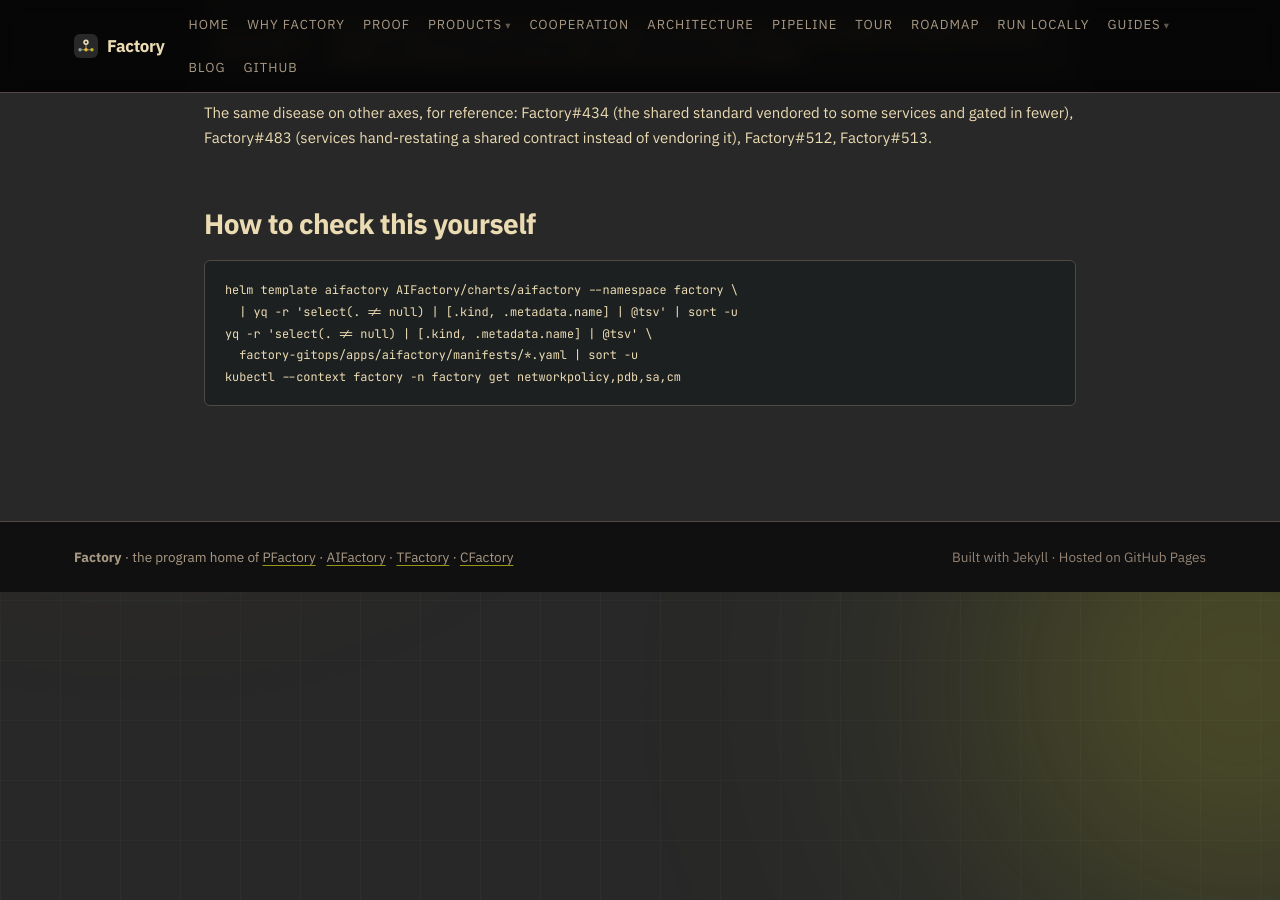
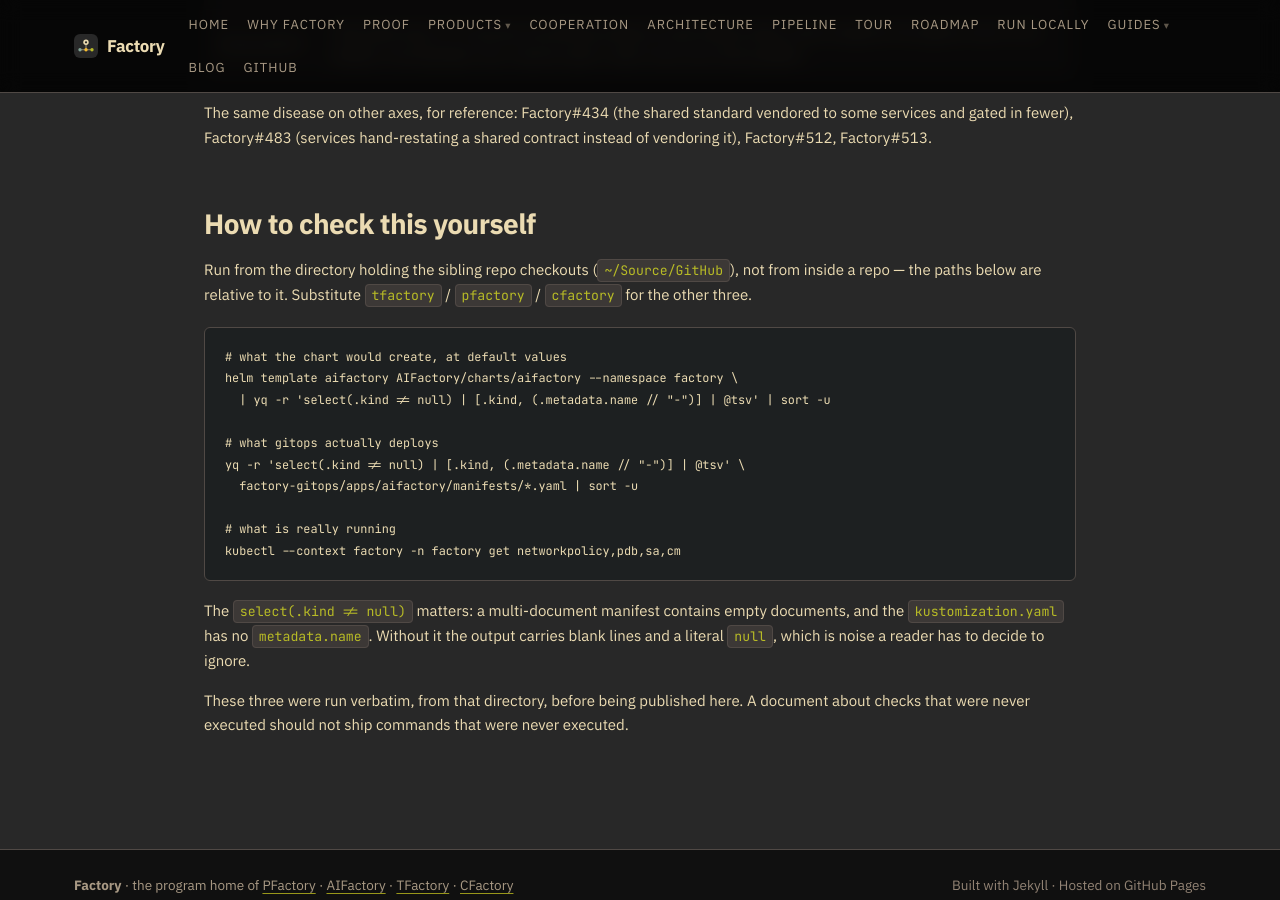
Before and after one commit to olafkfreund/Factory, a Jekyll site: the page built from docs/dev/chart-vs-cluster.md, in a window 1280 px wide and 900 px high, scrolled down 5394 px. Built offline with Jekyll 4.4.1, drawn with Linux system fonts in a browser that asks for light colours; our own code applies the rules of GitHub Pages for plain Markdown files.

Commit message:
docs: run this document's own verification commands before publishing them
The "How to check this yourself" block had never been executed as written.
A document whose subject is controls that were never exercised should not
ship commands that were never exercised, so I ran all three verbatim.

They work. Two flaws worth fixing anyway:

- They silently require `~/Source/GitHub` as the working directory. The
  paths are relative to the sibling-checkout root, so a reader running them
  from inside a repo gets "chart not found" and no hint why. Now stated.
- `select(. != null)` is the wrong guard. Multi-document manifests contain
  empty documents and `kustomization.yaml` has no `metadata.name`, so the
  gitops command emitted a blank line and a literal `Kustomization null`.
  `select(.kind != null)` with `(.metadata.name // "-")` is the filter I
  actually used to produce the inventory; the block had a hand-simplified
  version of it that I never ran.

That last one is the whole failure in miniature: the command in the document
was a tidied-up retelling of the command that produced the result, and the
retelling was never run. Not wrong enough to mislead, which is why it would
have survived review.

Co-Authored-By: Claude Opus 5 <noreply@anthropic.com>
Claude-Session: https://claude.ai/code/session_01NnzwnLkaYyPzPq442JeEHs

````diff
--- a/docs/dev/chart-vs-cluster.md
+++ b/docs/dev/chart-vs-cluster.md
@@ -199,10 +199,27 @@ The same disease on other axes, for reference: Factory#434 (the shared standard
 
 ## How to check this yourself
 
-```
+Run from the directory holding the sibling repo checkouts (`~/Source/GitHub`), not from
+inside a repo — the paths below are relative to it. Substitute `tfactory` / `pfactory` /
+`cfactory` for the other three.
+
+```sh
+# what the chart would create, at default values
 helm template aifactory AIFactory/charts/aifactory --namespace factory \
-  | yq -r 'select(. != null) | [.kind, .metadata.name] | @tsv' | sort -u
-yq -r 'select(. != null) | [.kind, .metadata.name] | @tsv' \
+  | yq -r 'select(.kind != null) | [.kind, (.metadata.name // "-")] | @tsv' | sort -u
+
+# what gitops actually deploys
+yq -r 'select(.kind != null) | [.kind, (.metadata.name // "-")] | @tsv' \
   factory-gitops/apps/aifactory/manifests/*.yaml | sort -u
+
+# what is really running
 kubectl --context factory -n factory get networkpolicy,pdb,sa,cm
 ```
+
+The `select(.kind != null)` matters: a multi-document manifest contains empty documents,
+and the `kustomization.yaml` has no `metadata.name`. Without it the output carries blank
+lines and a literal `null`, which is noise a reader has to decide to ignore.
+
+These three were run verbatim, from that directory, before being published here. A
+document about checks that were never executed should not ship commands that were never
+executed.
````
